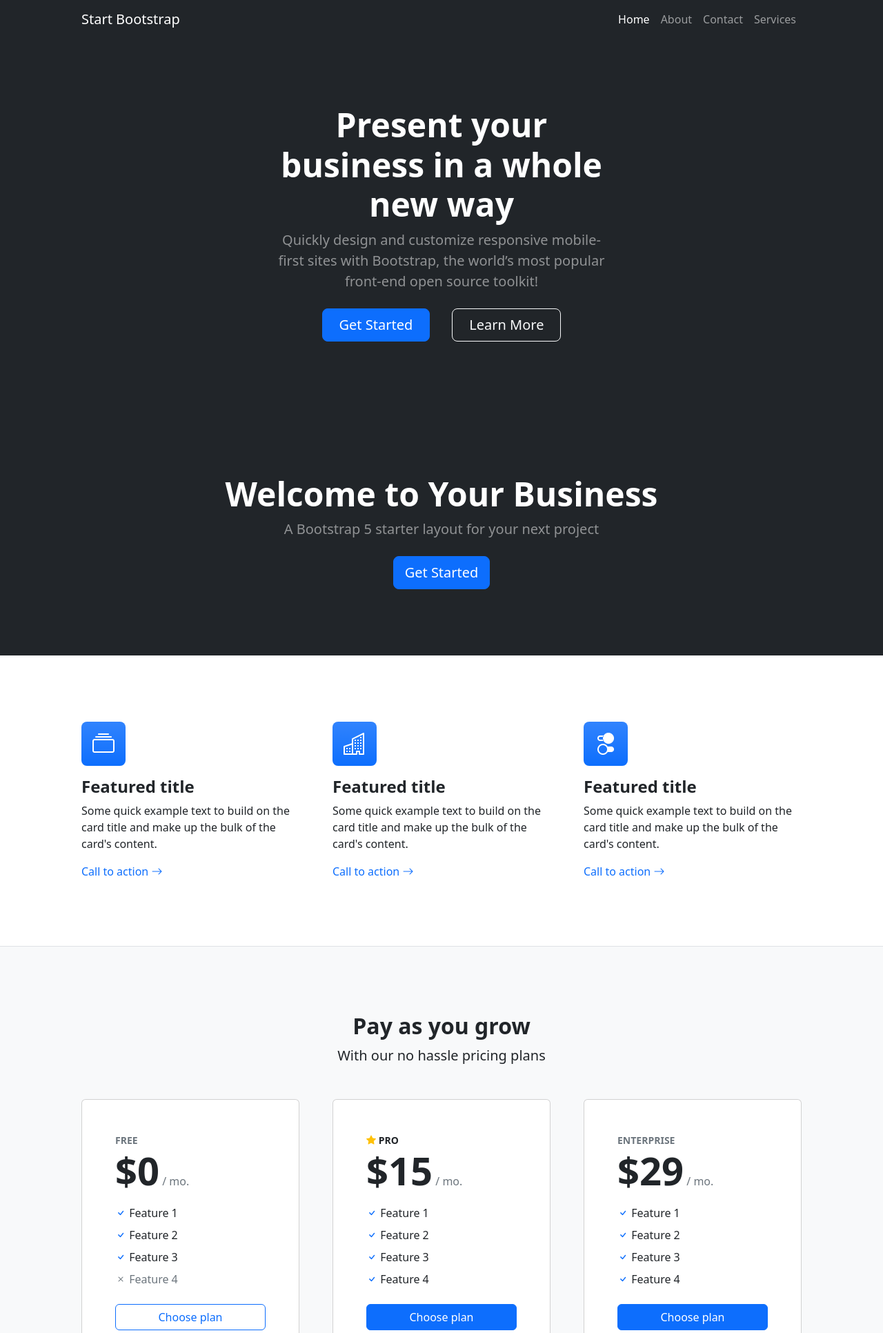
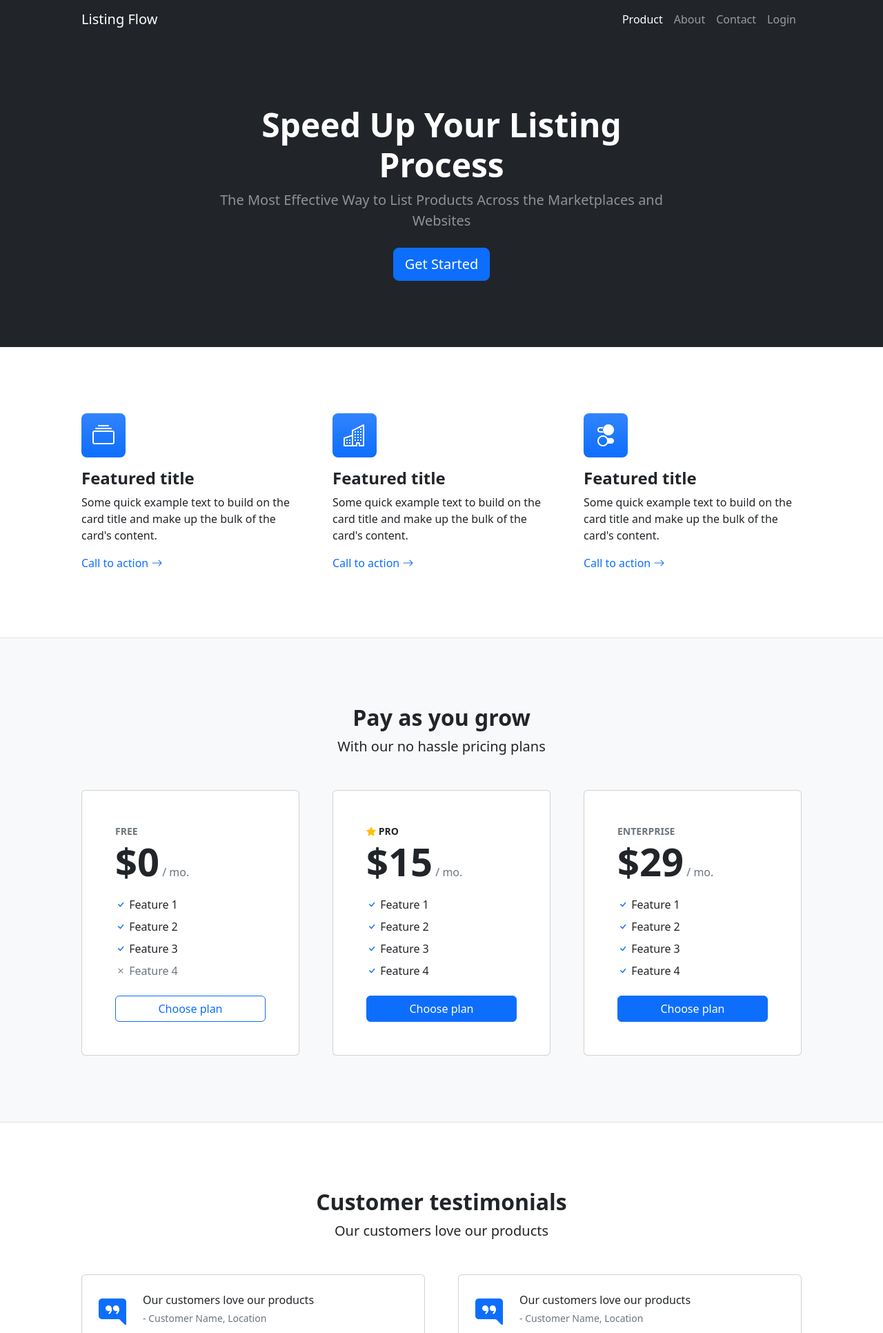
Before and after one commit to bcm082/listingapp, a Flask app: page / in a window 1280 px wide. Shown: the top 1932 px of the page at 69% size. Run offline with Flask 3, Linux system fonts and the light colour scheme; some libraries are stand-ins or nearby versions.

Commit message:
Updated index.html and base.html

```diff
--- a/backend/templates/base.html
+++ b/backend/templates/base.html
@@ -12,40 +12,22 @@
 <!-- Responsive navbar-->
 <nav class="navbar navbar-expand-lg navbar-dark bg-dark">
     <div class="container px-5">
-        <a class="navbar-brand" href="#!">Start Bootstrap</a>
+        <a class="navbar-brand" href="#!">Listing Flow</a>
         <button class="navbar-toggler" type="button" data-bs-toggle="collapse" data-bs-target="#navbarSupportedContent" aria-controls="navbarSupportedContent" aria-expanded="false" aria-label="Toggle navigation"><span class="navbar-toggler-icon"></span></button>
         <div class="collapse navbar-collapse" id="navbarSupportedContent">
             <ul class="navbar-nav ms-auto mb-2 mb-lg-0">
-                <li class="nav-item"><a class="nav-link active" aria-current="page" href="#!">Home</a></li>
+                <li class="nav-item"><a class="nav-link active" aria-current="page" href="#!">Product</a></li>
                 <li class="nav-item"><a class="nav-link" href="#!">About</a></li>
                 <li class="nav-item"><a class="nav-link" href="#!">Contact</a></li>
-                <li class="nav-item"><a class="nav-link" href="#!">Services</a></li>
+                <li class="nav-item"><a class="nav-link" href="#!">Login</a></li>
             </ul>
         </div>
     </div>
 </nav>
-<!-- Header-->
-<header class="bg-dark py-5">
-    <div class="container px-5">
-        <div class="row gx-5 justify-content-center">
-            <div class="col-lg-6">
-                <div class="text-center my-5">
-                    <h1 class="display-5 fw-bolder text-white mb-2">Present your business in a whole new way</h1>
-                    <p class="lead text-white-50 mb-4">Quickly design and customize responsive mobile-first sites with Bootstrap, the world’s most popular front-end open source toolkit!</p>
-                    <div class="d-grid gap-3 d-sm-flex justify-content-sm-center">
-                        <a class="btn btn-primary btn-lg px-4 me-sm-3" href="#features">Get Started</a>
-                        <a class="btn btn-outline-light btn-lg px-4" href="#!">Learn More</a>
-                    </div>
-                </div>
-            </div>
-        </div>
-    </div>
-</header>
-
         {% block content %}{% endblock %}
     </div>
     <footer class="py-5 bg-dark">
-        <div class="container px-5"><p class="m-0 text-center text-white">&copy; Your Website 2023</p></div>
+        <div class="container px-5"><p class="m-0 text-center text-white">&copy; Listing Flow 2023</p></div>
     </footer>
     <script src="https://cdn.jsdelivr.net/npm/bootstrap@5.2.3/dist/js/bootstrap.bundle.min.js"></script>
     <script src="{{ url_for('static', filename='js/scripts.js') }}"></script>
--- a/backend/templates/index.html
+++ b/backend/templates/index.html
@@ -8,8 +8,8 @@
         <div class="row gx-5 justify-content-center">
             <div class="col-lg-8">
                 <div class="text-center my-5">
-                    <h1 class="display-5 fw-bolder text-white mb-2">Welcome to Your Business</h1>
-                    <p class="lead text-white-50 mb-4">A Bootstrap 5 starter layout for your next project</p>
+                    <h1 class="display-5 fw-bolder text-white mb-2">Speed Up Your Listing Process</h1>
+                    <p class="lead text-white-50 mb-4">The Most Effective Way to List Products Across the Marketplaces and Websites</p>
                     <a class="btn btn-primary btn-lg" href="#!">Get Started</a>
                 </div>
             </div>
```
